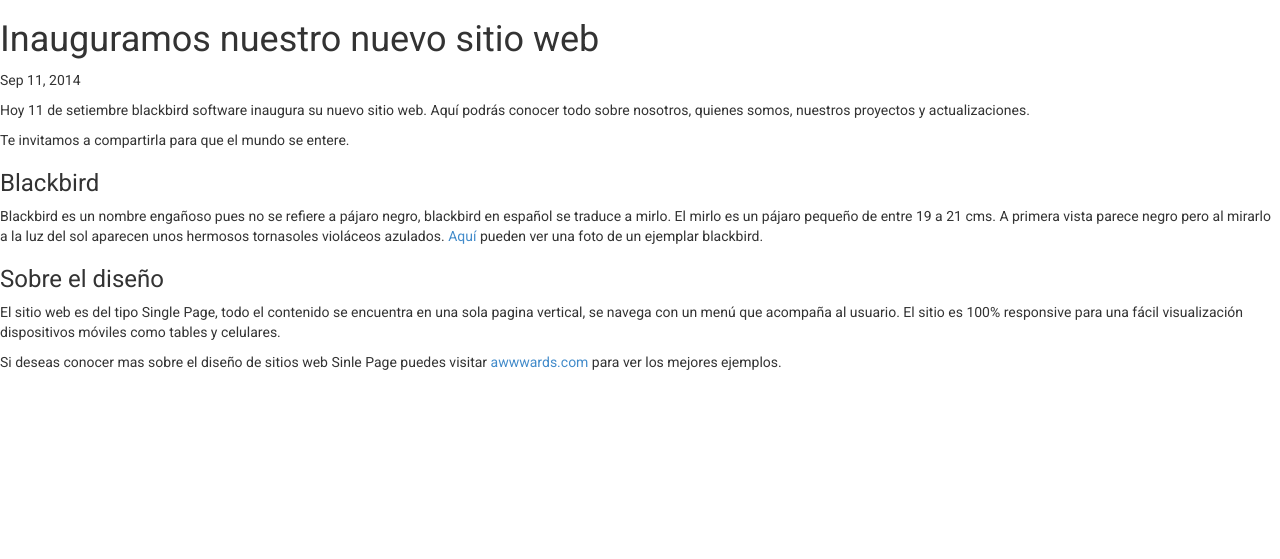
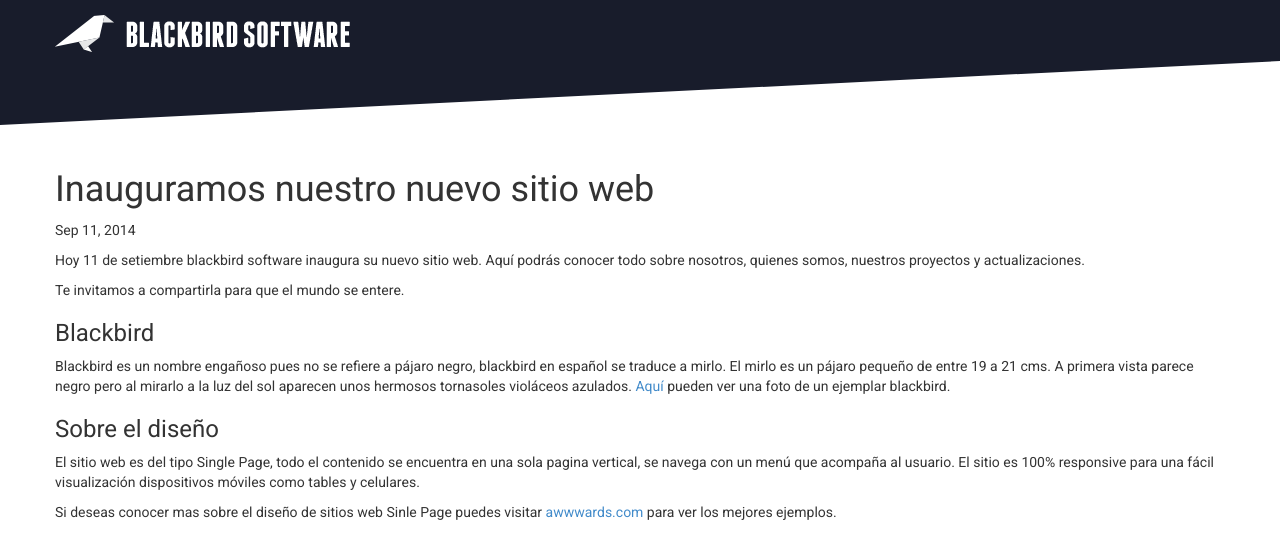
Before and after one commit to mammut/blackbirdsoftware-web, a Jekyll site: the page built from _posts/2014-09-04-inauguramos-nuestro-nuevo-sitio-web.markdown, in a window 1280 px wide. Shown: the top 559 px of the page. Built offline with Jekyll 4.4.1, drawn with Linux system fonts in a browser that asks for light colours; nearby versions of some CDN libraries; library files that are not in the unit come from our copies.

Commit message:
layout for posts and social network integration

```diff
--- a/_layouts/default.html
+++ b/_layouts/default.html
@@ -4,6 +4,14 @@
   {% include head.html %}
 
   <body>
+  	<div id="fb-root"></div>
+	<script>(function(d, s, id) {
+	  var js, fjs = d.getElementsByTagName(s)[0];
+	  if (d.getElementById(id)) return;
+	  js = d.createElement(s); js.id = id;
+	  js.src = "//connect.facebook.net/en_US/sdk.js#xfbml=1&version=v2.0";
+	  fjs.parentNode.insertBefore(js, fjs);
+	}(document, 'script', 'facebook-jssdk'));</script>
 
     {{ content }}
 
--- a/_layouts/post.html
+++ b/_layouts/post.html
@@ -1,6 +1,34 @@
 ---
 layout: default
 ---
+<div id="fb-root"></div>
+<script>(function(d, s, id) {
+  var js, fjs = d.getElementsByTagName(s)[0];
+  if (d.getElementById(id)) return;
+  js = d.createElement(s); js.id = id;
+  js.src = "//connect.facebook.net/en_US/sdk.js#xfbml=1&version=v2.0";
+  fjs.parentNode.insertBefore(js, fjs);
+}(document, 'script', 'facebook-jssdk'));</script>
+
+<div id="backToTop" class="hidden-md hidden-lg"><i class="fa fa-angle-up"></i></div>
+
+<!--home start-->
+<div id="home">
+  <div class="headerLine hidden-sm hidden-xs">
+  	<div id="menuF" class="default">
+  		<div class="container">
+  			<div class="row">
+  				<div class="logo col-md-4">
+  					<div>
+  						<a href="{{ site.baseurl }}/#news"><img src="{{ site.url }}/images/logo.png" alt="Blackbird Software"></a>
+  					</div>
+  				</div>
+  			</div>
+  		</div>
+    </div>
+	</div>
+	<div class="container">
+
 		<div class="post">
 
 		  <header class="post-header">
@@ -12,4 +40,10 @@
 		    {{ content }}
 		  </article>
 
+		  <div class="fb-like" data-href="https://developers.facebook.com/docs/plugins/" data-layout="button_count" data-action="like" data-show-faces="true" data-share="true"></div>
+
 		</div>
+	</div>
+
+
+{% include footer.html %}
--- a/index.html
+++ b/index.html
@@ -129,9 +129,7 @@
 				<p>
 					Puedes comunicarte con nosotros a través de este formulario o a través de redes sociales.
 				</p>
-				<ul>
-					<li><a href="https://www.facebook.com/blackbirdsoftware" target="_blank"><i class="fa fa-facebook-square"></i>Facebook</li></a>
-				</ul>
+				<div class="fb-like-box" data-href="https://www.facebook.com/BlackbirdSoftware" data-colorscheme="light" data-show-faces="true" data-header="false" data-stream="false" data-show-border="false"></div>
 			</div>
 		</div>
 	</div>
@@ -146,7 +144,6 @@
 					<ul>
 						<!-- <li class="soc1"><a href="#"></a></li> -->
 						<li class="soc2"><a href="https://www.facebook.com/blackbirdsoftware" target="_blank"></a></li>
-						<li class="soc3"><a href="#"></a></li>
 						<!-- <li class="soc4"><a href="#"></a></li>
 						<li class="soc5"><a href="#"></a></li>
 						<li class="soc6"><a href="#"></a></li>
```
Lines whose indentation alone changed are shown as unchanged.
